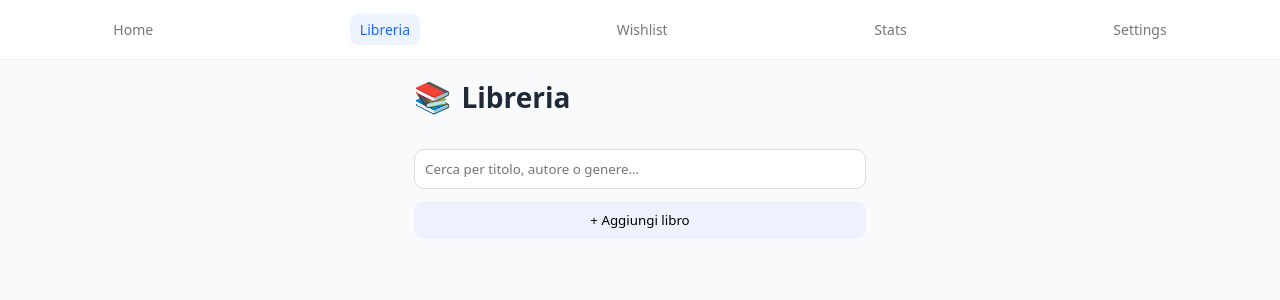
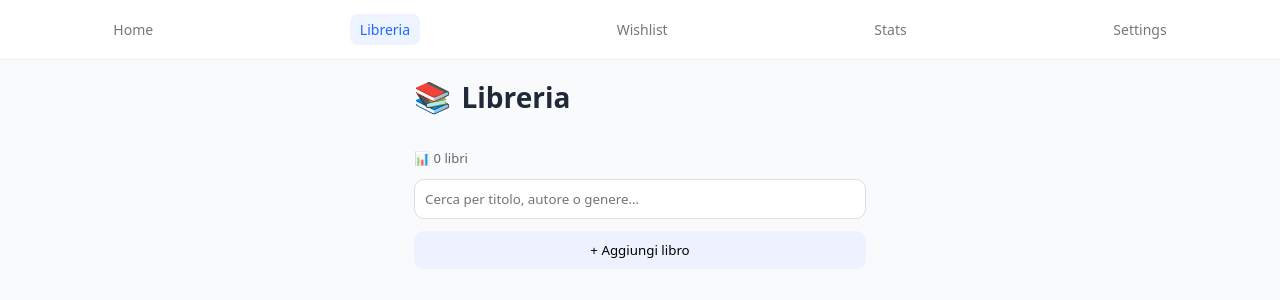
Before and after one commit to Lucaoldcc1991/reading-tracker, a React (Vite) app: page /library in a window 1280 px wide. Shown: the top 300 px of the page. Built offline with nearby package versions, Linux system fonts and the light colour scheme.

Commit message:
Miglioria 1.2 app

```diff
--- a/src/pages/Library.tsx
+++ b/src/pages/Library.tsx
@@ -53,10 +53,6 @@ export default function Library() {
     setShowForm(true)
   }
 
-  /* =========================
-     DELETE BOOK
-  ========================= */
-
   const deleteBook = async (id?: number) => {
     if (!id) return
 
@@ -83,6 +79,11 @@ export default function Library() {
         <span style={{ fontSize: "30px" }}>📚</span>
         <span>Libreria</span>
       </h2>
+
+      {/* COUNTER */}
+      <div style={styles.counter}>
+        📊 {filteredBooks.length} libri
+      </div>
 
       <input
         placeholder="Cerca per titolo, autore o genere..."
@@ -157,6 +158,11 @@ const styles: Record<string, React.CSSProperties> = {
     flexDirection: 'column',
     gap: '12px'
   },
+  counter: {
+    fontSize: '13px',
+    color: '#666',
+    fontWeight: 500
+  },
   search: {
     padding: '10px',
     borderRadius: '10px',
```
